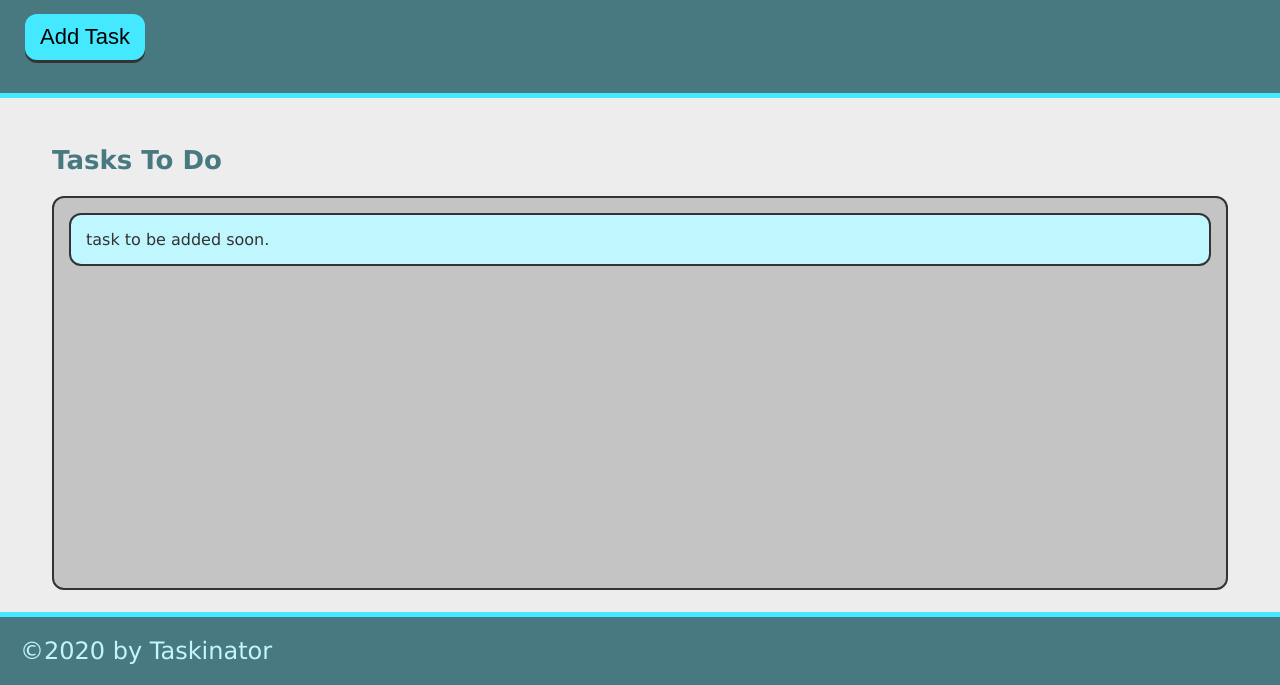
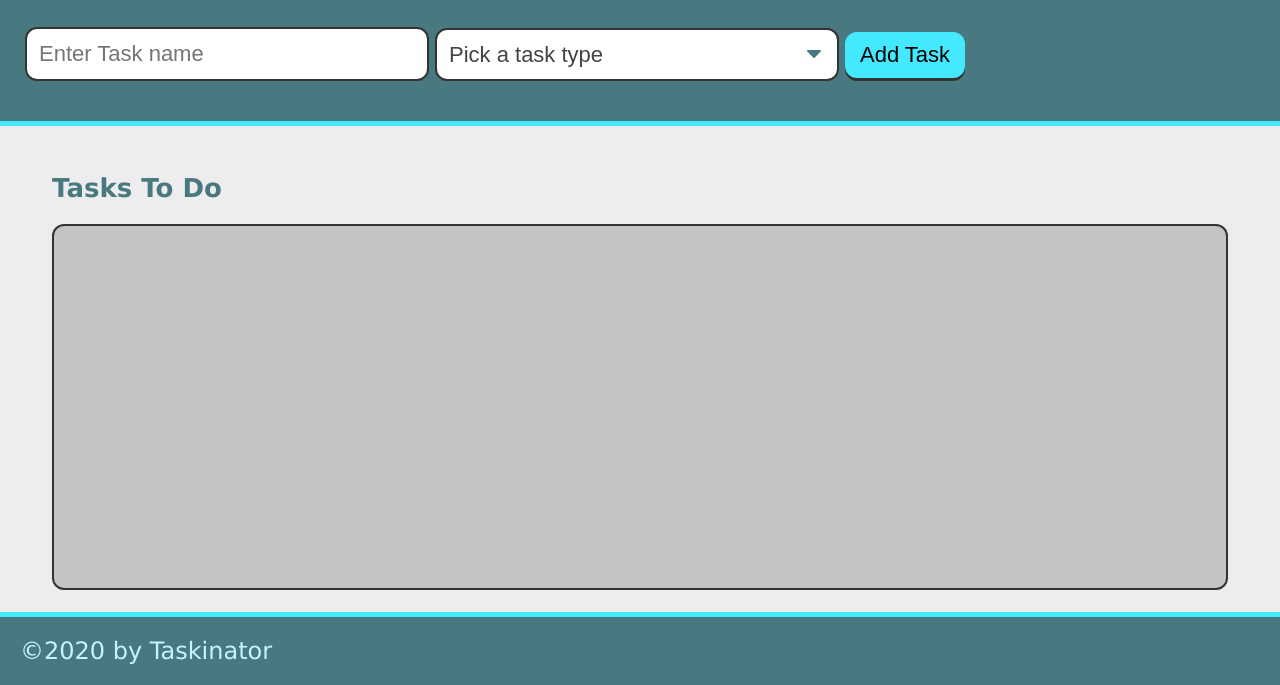
Before and after one commit to IsiBee/taskinator, a plain HTML site: page index.html in a window 1280 px wide. Shown: the part 115-800 px from the top of the page. Drawn offline with Linux system fonts and the light colour scheme.

Commit message:
added form element

```diff
--- a/index.html
+++ b/index.html
@@ -10,14 +10,30 @@
     <header>
         <h1 class="page-title">Taskinator</h1>
         <p>Click the button below to add a new task!</p>
-        <button class="btn" id="save-task">Add Task</button>
+        <form id="task-form">
+            <div class="form-group">
+                <input type="text" name="task-name" placeholder="Enter Task name" />
+            </div>
+            <div class="form-group">
+                <select name="task-type" class="select-dropdown">
+                    <option value="" disabled selected>Pick a task type</option>
+                    <option value="Print">Print</option>
+                    <option value="Web">Web</option>
+                    <option value="Mobile">Mobile</option>
+                </select>
+            </div>
+            <div class="form-group">
+                <button class="btn" id="save-task">Add Task</button>
+            </div>
+
+        </form>
+
     </header>
 
     <main class="page-content">
         <section class="task-list-wrapper">
             <h2 class="list-title">Tasks To Do</h2>
             <ul id="tasks-to-do" class="task-list">
-                <li class="task-item">task to be added soon.</li>
             </ul>
         </section>
     </main>
```
